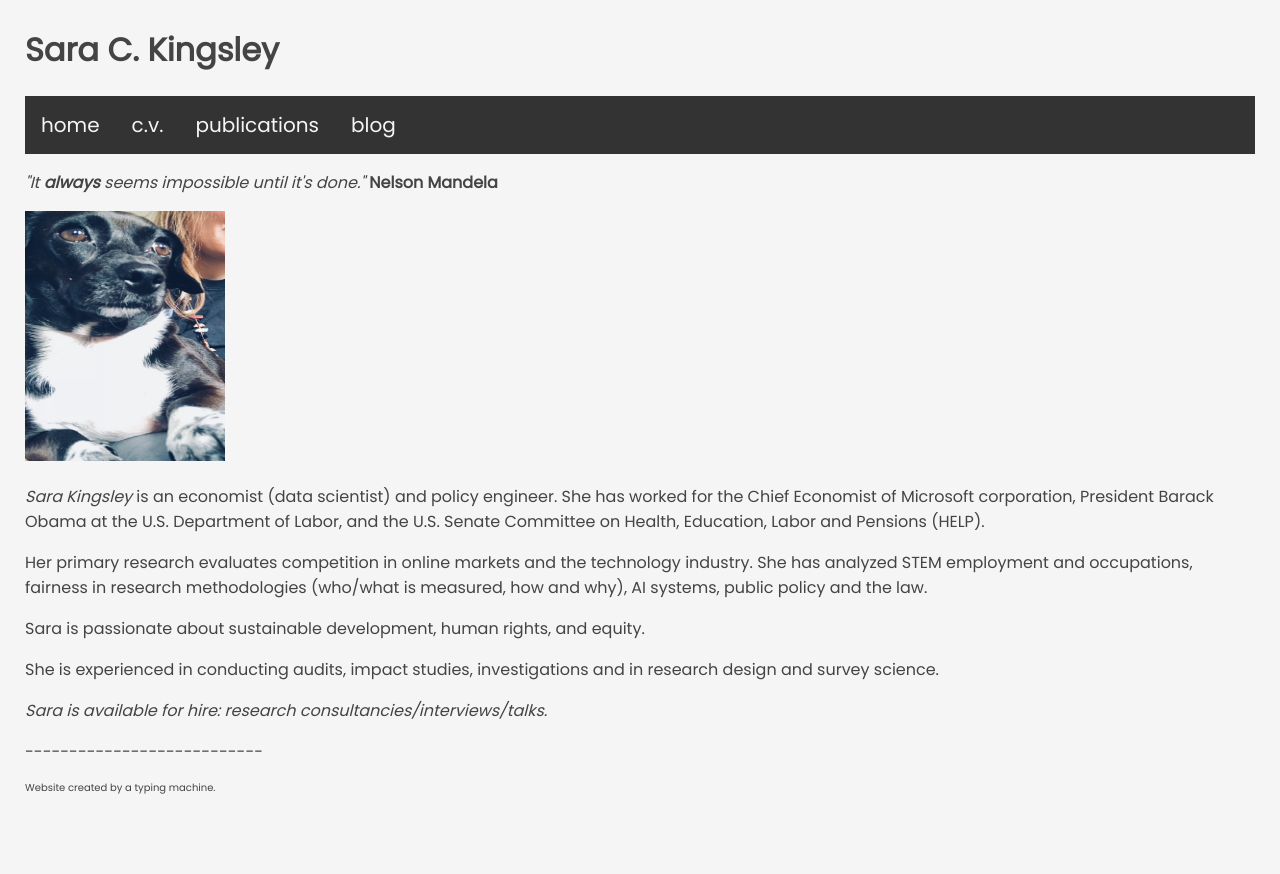
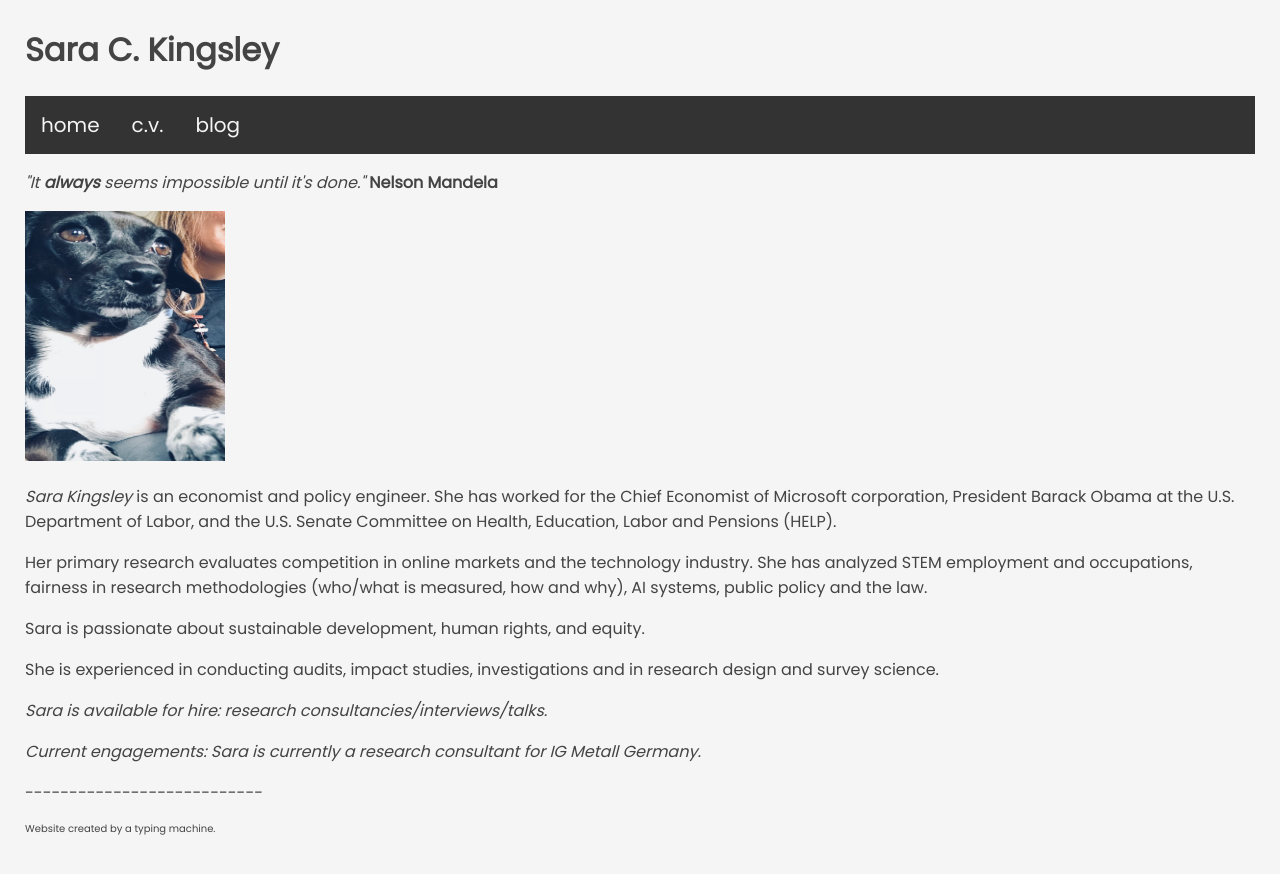
Before and after one commit to sarakingsley/sarakingsley.github.io, a Jekyll site: the page built from README.md, in a window 1280 px wide. Shown: the top 874 px of the page. Built offline with Jekyll 4.4.1, drawn with Linux system fonts in a browser that asks for light colours; some web fonts are replaced; our own code applies the rules of GitHub Pages for plain Markdown files.

Commit message:
Update home.html

```diff
--- a/_layouts/home.html
+++ b/_layouts/home.html
@@ -46,7 +46,6 @@
       <li><a href="https://sarakingsley.github.io" style="border:none">home</a></li>
       <li><a href="https://sarakingsley.github.io/KINGSLEYCV102018git.pdf
         " target=“_blank”>c.v.</a></li>
-      <li><a href=publications.html target=“_blank”>publications</a></li>
       <li><a href="https://medium.com/@people" target="_blank">blog</a></li>
     </ul>
   </nav>
@@ -57,11 +56,12 @@
       <p id="mandelaquote"><i>"It <b>always</b> seems impossible until it's done."</i> <b>Nelson Mandela</b> </p>
       <img src="https://sarakingsley.github.io/IMG_E0431.JPG" width="200"
            height="250">
-      <p><i>Sara Kingsley</i> is an economist (data scientist) and policy engineer. She has worked for the Chief Economist of Microsoft corporation, President Barack Obama at the U.S. Department of Labor, and the U.S. Senate Committee on Health, Education, Labor and Pensions (HELP).</p>
+      <p><i>Sara Kingsley</i> is an economist and policy engineer. She has worked for the Chief Economist of Microsoft corporation, President Barack Obama at the U.S. Department of Labor, and the U.S. Senate Committee on Health, Education, Labor and Pensions (HELP).</p>
       <p>Her primary research evaluates competition in online markets and the technology industry. She has analyzed STEM employment and occupations, fairness in research methodologies (who/what is measured, how and why), AI systems, public policy and the law. </p>
       <p>Sara is passionate about sustainable development, human rights, and equity.</p>
       <p>She is experienced in conducting audits, impact studies, investigations and in research design and survey science. </p>
       <p><i>Sara is available for hire: research consultancies/interviews/talks. </i></p>
+      <p><i>Current engagements: Sara is currently a research consultant for IG Metall Germany. </i></p>
       <p>---------------------------</p>
 
     </main>
```
